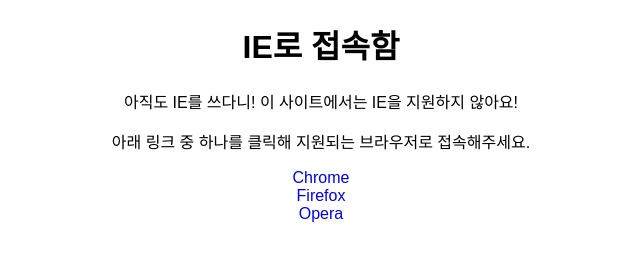
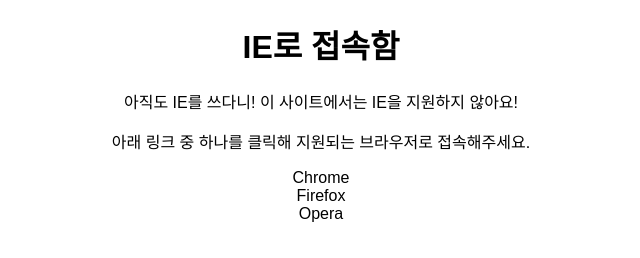
Before and after one commit to mswgen/ticketTool, a website: page ie.html in a window 1280 px wide. Shown: the whole page, without its empty margins (319-959 px from the left). Drawn offline with Linux system fonts and the light colour scheme.

Commit message:
css 약간 수정

```diff
--- a/ie.html
+++ b/ie.html
@@ -7,6 +7,7 @@
         <meta name="viewport" content="width=device-width, initial-scale=1.0">
         <link rel="stylesheet" href="./style.css">
         <link rel="shortcut icon" href="favicon.ico">
+        <link rel="icon" href="/favicon.ico">
         <title>한곰서버 개발자 인증 사이트</title>
     </head>
     <body>
--- a/style.css
+++ b/style.css
@@ -11,7 +11,7 @@
     height: 300px;
 }
 a {
-    text-decoration-color: black;
+    color: black;
     text-decoration-line: none;
 }
 #recaptcha_container {
```
Also changed, not shown: 404.html (+2 -1 lines), 500.html (+1 -0 lines), done.html (+1 -0 lines), invalidurl.html (+1 -0 lines), logout.html (+2 -1 lines), notinguild.html (+2 -1 lines).
